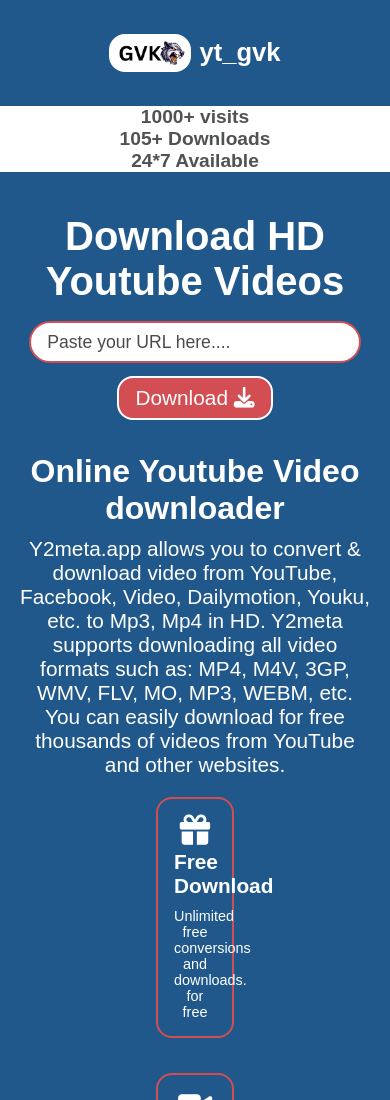
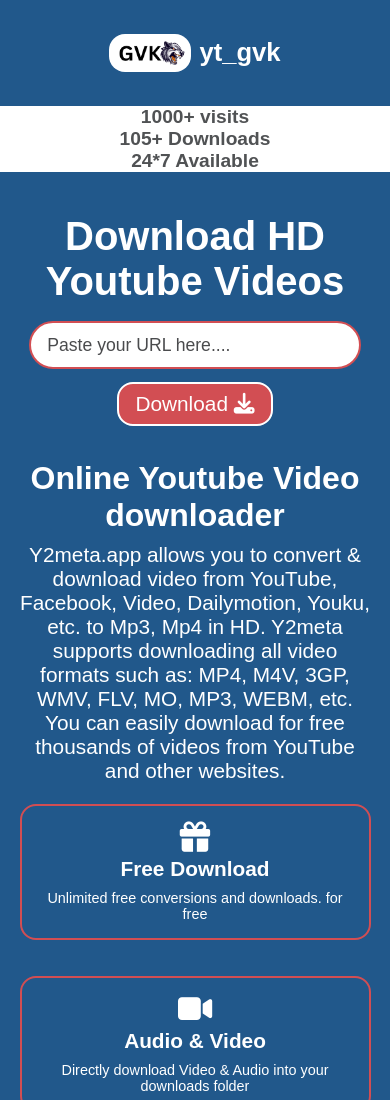
Before and after one commit to GantaVenkataKousik/ytvideo-downloader-fullstack, a Vue app in the folder client/: page / in a window 390 px wide. Shown: the top 1100 px of the page. Built offline with nearby package versions, Linux system fonts and the light colour scheme; a web font is replaced by a local one.

Commit message:
commiting all the changes

```diff
--- a/client/src/pages/home/about/Component.vue
+++ b/client/src/pages/home/about/Component.vue
@@ -45,4 +45,10 @@
   font-size: 0.9rem;
   font-weight: 500;
 }
+@media screen and (max-width: 550px) {
+  .component {
+    text-align: center;
+    width: 90%;
+  }
+}
 </style>
--- a/client/src/pages/home/download/Download.vue
+++ b/client/src/pages/home/download/Download.vue
@@ -60,7 +60,7 @@
   input {
     outline: none;
     border: 2px solid #d24e53;
-    padding: 0.5rem 1rem;
+    padding: 0.7rem 1rem;
     border-radius: 3.5rem;
     font-size: 1.2rem;
     width: 85%;
```
